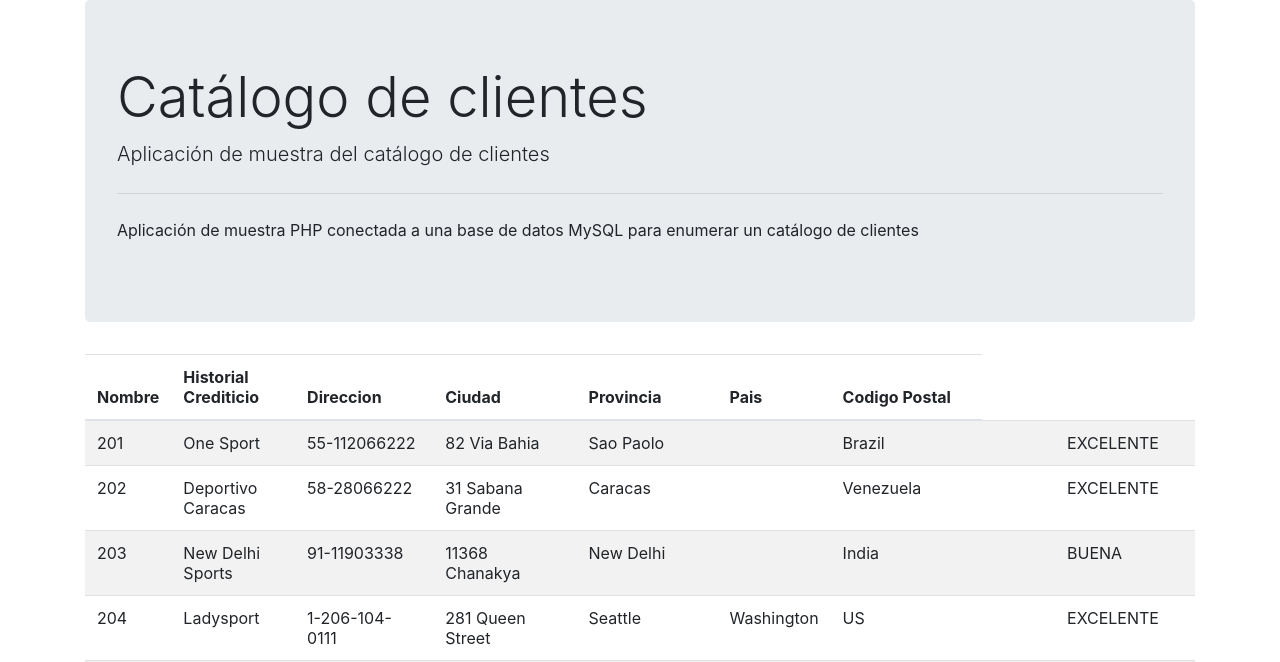
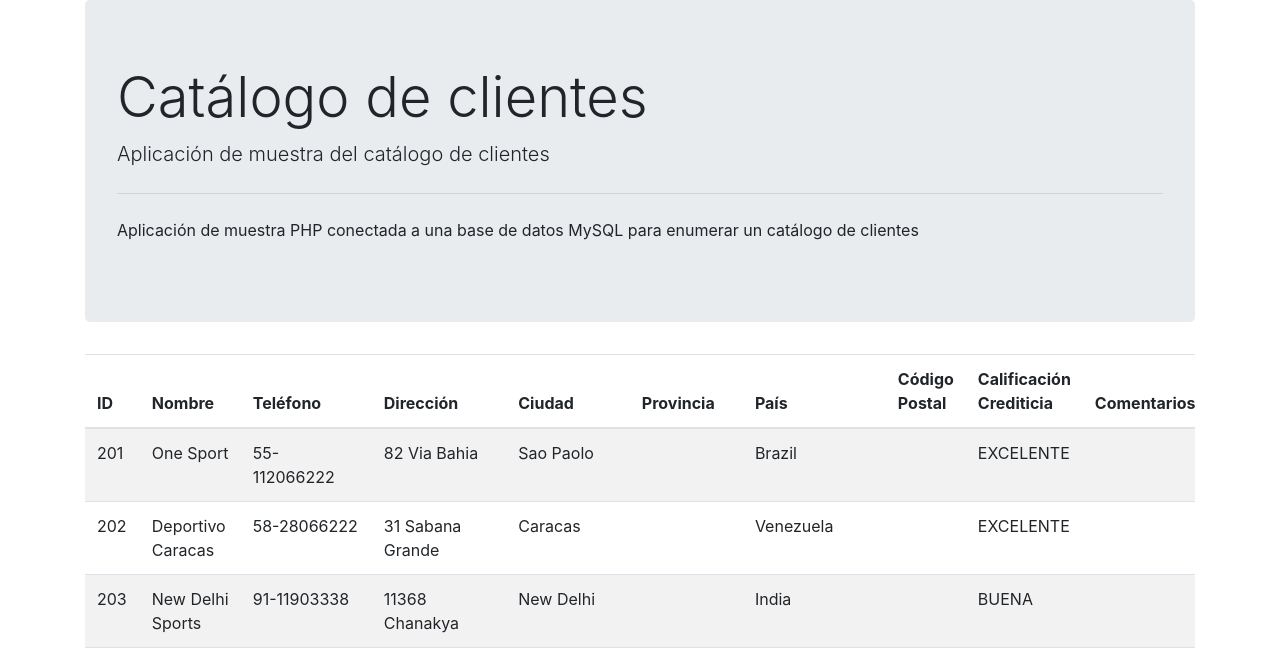
Before and after one commit to MarlonSalinasCastillo/practicaphp, a PHP site: page / in a window 1280 px wide. Shown: the top 662 px of the page. Run offline with PHP 8.4, Linux system fonts and the light colour scheme; data comes from the database, SQL or seed files in the repository.

Commit message:
Update index.php

```diff
--- a/index.php
+++ b/index.php
@@ -1,39 +1,57 @@
-<html>
+<?php
+// Conectar a la base de datos
+$conexion = mysqli_connect('localhost', 'root', 'tu_contraseña', 'PRUEBA'); // Reemplaza 'tu_contraseña' con la contraseña de MySQL
+
+// Verificar si la conexión fue exitosa
+if (!$conexion) {
+    die("Conexión fallida: " . mysqli_connect_error());
+}
+
+// Consulta SQL para recuperar todos los clientes
+$cadenaSQL = "SELECT * FROM s_cliente";
+$resultado = mysqli_query($conexion, $cadenaSQL);
+
+// Verificar si la consulta fue exitosa
+if (!$resultado) {
+    die('Error en la consulta: ' . mysqli_error($conexion));
+}
+?>
+
+<!DOCTYPE html>
+<html lang="es">
 <head>
     <meta charset="utf-8">
     <meta http-equiv="X-UA-Compatible" content="IE=edge">
     <title>Catálogo de clientes</title>
-  <link rel="stylesheet" href="https://stackpath.bootstrapcdn.com/bootstrap/4.1.1/css/bootstrap.min.css" integrity="sha384-WskhaSGFgHYWDcbwN70/dfYBj47jz9qbsMId/iRN3ewGhXQFZCSftd1LZCfmhktB" crossorigin="anonymous">
+    <link rel="stylesheet" href="https://stackpath.bootstrapcdn.com/bootstrap/4.1.1/css/bootstrap.min.css">
 </head>
 <body>
-  <div class = "container">
+    <div class="container">
         <div class="jumbotron">
             <h1 class="display-4">Catálogo de clientes</h1>
             <p class="lead">Aplicación de muestra del catálogo de clientes</p>
             <hr class="my-4">
             <p>Aplicación de muestra PHP conectada a una base de datos MySQL para enumerar un catálogo de clientes</p>
         </div>
+
         <table class="table table-striped table-responsive">
             <thead>
                 <tr>
+                    <th>ID</th>
                     <th>Nombre</th>
-          <th>Historial Crediticio</th>
-          <th>Direccion</th>
+                    <th>Teléfono</th>
+                    <th>Dirección</th>
                     <th>Ciudad</th>
                     <th>Provincia</th>
-          <th>Pais</th>
-          <th>Codigo Postal</th>
+                    <th>País</th>
+                    <th>Código Postal</th>
+                    <th>Calificación Crediticia</th>
+                    <th>Comentarios</th>
                 </tr>
             </thead>
             <tbody>
                 <?php
-
-        $conexion = mysqli_connect(getenv('MYSQL_HOST'), getenv('MYSQL_USER'), getenv('MYSQL_PASSWORD'), "PRUEBA");
-
-        $cadenaSQL = "select * from s_cliente";
-        $resultado = mysqli_query($conexion, $cadenaSQL);
-
-        "</td></tr>";
+                // Mostrar los resultados en la tabla
                 while ($fila = mysqli_fetch_object($resultado)) {
                     echo "<tr>
                               <td>" . htmlspecialchars($fila->id) . "</td>
@@ -52,8 +70,15 @@
             </tbody>
         </table>
     </div>
+
+    <!-- Scripts de Bootstrap -->
     <script src="https://code.jquery.com/jquery-3.3.1.slim.min.js" integrity="sha384-q8i/X+965DzO0rT7abK41JStQIAqVgRVzpbzo5smXKp4YfRvH+8abtTE1Pi6jizo" crossorigin="anonymous"></script>
     <script src="https://cdnjs.cloudflare.com/ajax/libs/popper.js/1.14.3/umd/popper.min.js" integrity="sha384-ZMP7rVo3mIykV+2+9J3UJ46jBk0WLaUAdn689aCwoqbBJiSnjAK/l8WvCWPIPm49" crossorigin="anonymous"></script>
     <script src="https://stackpath.bootstrapcdn.com/bootstrap/4.1.1/js/bootstrap.min.js" integrity="sha384-smHYKdLADwkXOn1EmN1qk/HfnUcbVRZyYmZ4qpPea6sjB/pTJ0euyQp0Mk8ck+5T" crossorigin="anonymous"></script>
 </body>
 </html>
+
+<?php
+// Cerrar la conexión a la base de datos
+mysqli_close($conexion);
+?>
```
Lines whose indentation alone changed are shown as unchanged.
